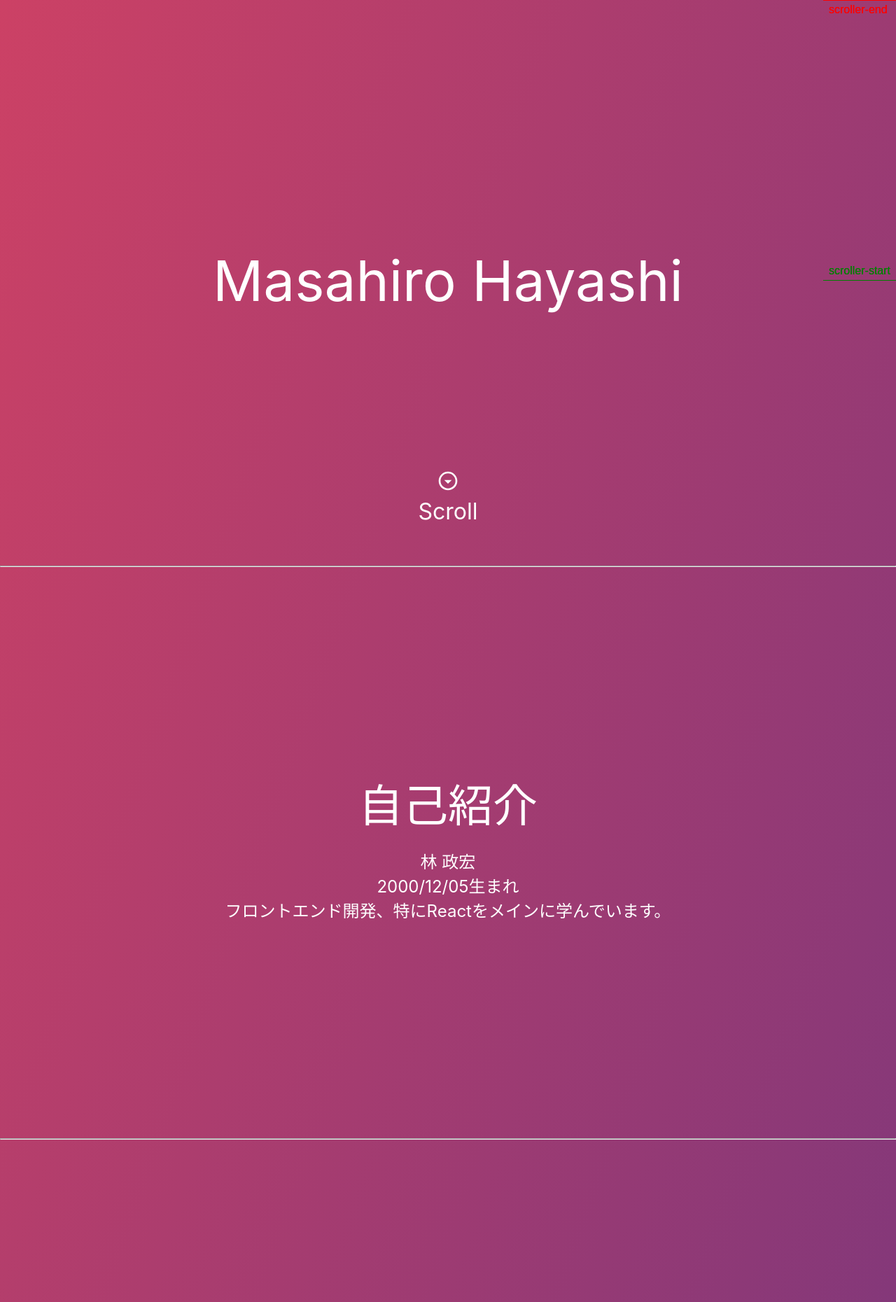
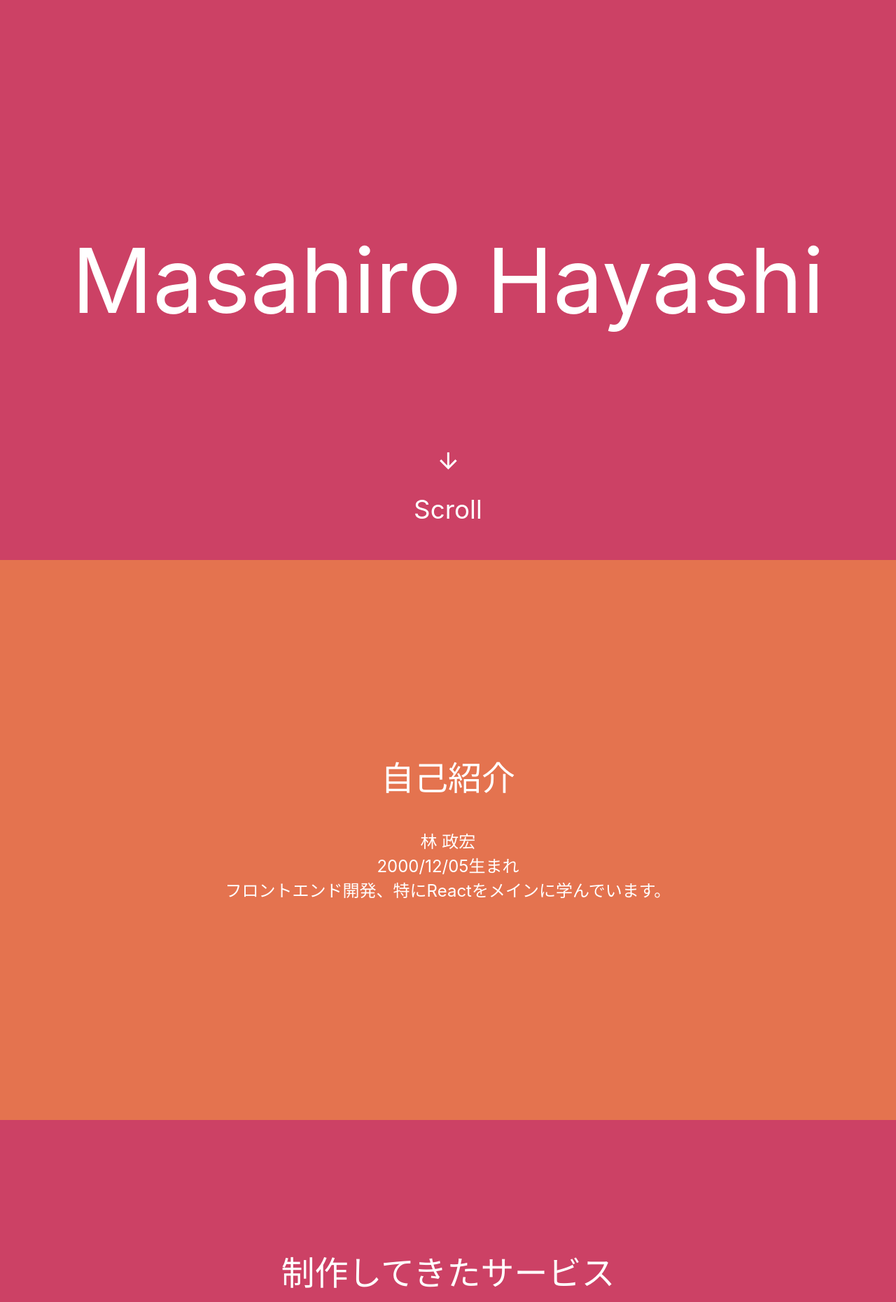
Before and after one commit to Masahiro-develop/myPage, a React (Create React App) app: page / in a window 1280 px wide. Shown: the top 1860 px of the page at 70% size. Built offline with nearby package versions, Linux system fonts and the light colour scheme.

Commit message:
全体のデザインの調整、アニメーションの追加、styled-componentのmuiへの移行

```diff
--- a/package.json
+++ b/package.json
@@ -13,7 +13,6 @@
     "react": "^18.0.0",
     "react-dom": "^18.0.0",
     "react-scripts": "^5.0.1",
-    "styled-components": "^5.3.5",
     "web-vitals": "^2.1.4"
   },
   "scripts": {
--- a/public/index.html
+++ b/public/index.html
@@ -4,7 +4,7 @@
     <meta charset="utf-8" />
     <link rel="icon" href="%PUBLIC_URL%/favicon.ico" />
     <meta name="viewport" content="width=device-width, initial-scale=1" />
-    <meta name="theme-color" content="#000000" />
+    <meta name="theme-color" content="#CC4165" />
     <meta
       name="description"
       content="Web site created using create-react-app"
@@ -22,7 +22,7 @@
       work correctly both with client-side routing and a non-root public URL.
       Learn how to configure a non-root public URL by running `npm run build`.
     -->
-    <title>React App</title>
+    <title>Masahiro Hayashi</title>
   </head>
   <body>
     <noscript>You need to enable JavaScript to run this app.</noscript>
--- a/src/App.js
+++ b/src/App.js
@@ -1,4 +1,7 @@
+import gsap from 'gsap';
+import { useEffect, useState } from 'react';
 import './App.css';
+import Footer from './components/Footer';
 import Portfolio from './components/Portfolio';
 import SelfIntroduction from './components/SelfIntroduction';
 import Top from './components/Top';
@@ -7,10 +10,9 @@ export default function App() {
     return (
         <div>
             <Top />
-          <hr/>
             <SelfIntroduction />
-          <hr/>
             <Portfolio />
+            <Footer />
         </div>
     );
 };
--- /dev/null
+++ b/src/components/Footer.js
@@ -0,0 +1,20 @@
+import { styled } from "@mui/material";
+
+
+const Outer = styled('div')`
+    height: 15vh;
+    font-size: 1em;
+    margin-bottom: 5%;
+    display: flex;
+    flex-direction: column;
+    justify-content: center;
+    align-items: center;
+`;
+
+export default function Footer() {
+    return (
+        <Outer>
+            Made by Masahiro Hayashi 2022
+        </Outer>
+    )
+}
--- a/src/components/Portfolio.js
+++ b/src/components/Portfolio.js
@@ -1,81 +1,117 @@
 import { useEffect } from 'react';
 import { gsap } from "gsap";
 import { ScrollTrigger } from 'gsap/all';
-import styled from 'styled-components';
-import productDBImage from '../image/productDB-ScreenShot.png'
+import productDBImage from '../image/productDB-ScreenShot.png';
+import otaCaleImage from '../image/otaCale-ScreenShot.png';
+import { Button, styled } from '@mui/material';
 
-const Outer = styled.div`
+const Outer = styled('div')`
     min-height: 100vh;
-    padding: 200px;
-    font-size: 5rem;
+    padding: 20px;
+    font-size: 2em;
     display: flex;
     flex-direction: column;
     justify-content: center;
     align-items: center;
+    background-color: #CC4165;
 `;
 
-const Test = styled.div`
-    height: 100px;
-    width: 100px;
-    background-color: black;
-    margin: 2px;
+const Title = styled('div')`
+    margin: 20vh 0;
+    font-size: 1.5em;
+    text-align: center;
 `;
 
-const Work = styled.div`
-    font-size: 3rem;
+const Work = styled('div')`
+    max-width: 700px;
+    font-size: 1em;
     min-width: 300px;
     text-align: center;
     margin: 30px auto;
 `;
 
-const Image = styled.img`
+const Image = styled('img')`
     margin: 20px;
 `;
 
-const Text = styled.div`
-    font-size: 1.5rem;
-    text-align: left;
+const SubTitle = styled('div')`
+    font-size: 0.8em;
+    font-weight: bold;
+    text-align: center;
+`;
+
+const Text = styled('div')`
+    font-size: 0.7em;
+    text-align: center;
+`;
+
+const CustomButton = styled(Button)`
+    margin: 20px;
 `;
 
 export default function Portfolio() {
 
+    const STsetting = {
+        start: "top center",
+        markers: true,
+        once: true,
+    };
+
     gsap.registerPlugin(ScrollTrigger);
 
     const animation = () => {
-        gsap.set('.box', {opacity: 0, y: 20})
-        gsap.to(".box", { // 動かす要素
-            scrollTrigger: {
-                trigger: ".box", // この要素まできたらアニメーション開始
-                start: "center center", // ビューポートの設定
-                markers: true, // 検証用のマーカーを表示
-                once: true,
-            },
+        gsap.set(['.title', '.content1', '.content2'], { opacity: 0, y: 20 });
+
+        gsap.to(".title", {
+            scrollTrigger: {...STsetting, trigger: '.portfolioOuter'},
             opacity: 1,
             y: 0,
         });
-    }
+        gsap.to('.content1', {
+            scrollTrigger: {...STsetting, trigger: '.content1'},
+            opacity: 1,
+            y: 0,
+        });
+        gsap.to('.content2', {
+            scrollTrigger: {...STsetting, trigger: '.content2'},
+            opacity: 1,
+            y: 0,
+        });
+    };
 
     useEffect(() => {
         animation();
     }, []);
 
-
-
     return (
-        <Outer>
-            制作してきたサービス
-            <Work>
-                productDB<br/>
-                <Image src={productDBImage} height='900' />
-                <Text>
-                    コンセプト: 誰でも使える簡単なUIの生産管理サービス<br/>
-                    制作期間: 約４ヶ月<br/>
-                    学んだ技術: Recharts、Firebase(database, hosting)
-                </Text>
+        <Outer className='portfolioOuter'>
+            <Title className='title'>制作してきたサービス</Title>
+            <Work className='content1'>
+                <div>
+                    productDB<br />
+                    <Image src={productDBImage} width='80%' />
+                </div>
+                <SubTitle>コンセプト</SubTitle>
+                <Text>誰でも使える簡単なUIの生産管理サービス</Text><br />
+                <SubTitle>制作期間</SubTitle>
+                <Text>約４ヶ月</Text><br />
+                <SubTitle>学んだ技術</SubTitle>
+                <Text>Recharts、Firebase(database, hosting)</Text>
+                <CustomButton variant='outlined' color='inherit' onClick={() => { window.open('https://productdb-ced2c.web.app/') }}>サイトへアクセス</CustomButton>
             </Work>
-            <Test className='box'>1</Test>
-            <Test className='box'>2</Test>
-            <Test className='box'>3</Test>
+            <Work className='content2'>
+                <div>
+                    OtaCale<br />
+                    <Image src={otaCaleImage} width='80%' />
+                </div>
+                <SubTitle>コンセプト</SubTitle>
+                <Text>オタク向けリアルイベント専用スケジュール管理webアプリ</Text><br />
+                <SubTitle>制作期間</SubTitle>
+                <Text>約３ヶ月</Text><br />
+                <SubTitle>学んだ技術</SubTitle>
+                <Text>FullCalendar, firebase(Authcation, Cloud Functions)</Text>
+                <CustomButton variant='outlined' color='inherit' onClick={()=>{window.open('https://ota-cale.web.app/about')}}>サイトへアクセス</CustomButton>
+            </Work>
         </Outer>
-    )
+    );
 }
--- a/src/components/Scroll.js
+++ b/src/components/Scroll.js
@@ -1,12 +1,9 @@
 import ArrowDropDownCircleOutlinedIcon from '@mui/icons-material/ArrowDropDownCircleOutlined';
-import styled from 'styled-components';
+import { styled } from '@mui/material';
 
-const Outer = styled.div`
-font-size: 2rem;
-text-align: center;
-position: absolute;
-bottom: 50px;
-margin: auto;
+const Outer = styled('div')`
+    font-size: 2rem;
+    text-align: center;
 `;
 
 export default function Scroll() {
--- a/src/components/SelfIntroduction.js
+++ b/src/components/SelfIntroduction.js
@@ -1,29 +1,56 @@
-import styled from 'styled-components';
+import { styled } from '@mui/material';
+import gsap from 'gsap';
+import { ScrollTrigger } from 'gsap/all';
+import { useEffect } from 'react';
 
-const Outer = styled.div`
+const Outer = styled('div')`
     height: 100vh;
-    font-size: 4rem;
+    font-size: 3em;
     display: flex;
     flex-direction: column;
     justify-content: center;
     align-items: center;
-`;
-
-const Text = styled.div`
-    margin: 20px;
-    font-size: 1.5rem;
+    background-color: #E4734F;
     text-align: center;
 `;
 
+const Text = styled('div')`
+    margin: 40px 0;
+    font-size: 1.5rem;
+`;
+
 export default function SelfIntroduction() {
+
+    gsap.registerPlugin(ScrollTrigger);
+
+    const animation = () => {
+        gsap.set('.selfIntroduction', { opacity: 0, y: 20 })
+        gsap.to(".selfIntroduction", { // 動かす要素
+            scrollTrigger: {
+                trigger: ".selfIntroductionOuter",
+                start: "20% center",
+                markers: true,
+                once: true,
+            },
+            opacity: 1,
+            y: 0,
+        });
+    };
+
+    useEffect(() => {
+        animation();
+    }, []);
+
     return (
-        <Outer>
-            自己紹介
-            <Text>
-                林 政宏<br/>
-                2000/12/05生まれ<br />
-                フロントエンド開発、特にReactをメインに学んでいます。<br/>
-            </Text>
+        <Outer className='selfIntroductionOuter'>
+            <div className='selfIntroduction'>
+                自己紹介
+                <Text>
+                    林 政宏<br />
+                    2000/12/05生まれ<br />
+                    フロントエンド開発、特にReactをメインに学んでいます。<br />
+                </Text>
+            </div>
         </Outer>
     )
 }
--- a/src/components/Top.js
+++ b/src/components/Top.js
@@ -1,33 +1,66 @@
-import styled from 'styled-components';
-import Scroll from './Scroll';
+import gsap from 'gsap';
+import { useEffect } from 'react';
+import ArrowDownwardIcon from '@mui/icons-material/ArrowDownward';
+import { styled } from '@mui/material';
 
-const Outer = styled.div`
-    height: 100vh;
+const vh = window.innerHeight
+
+const Outer = styled('div')`
+    height: ${vh}px;
     display: flex;
+    flex-direction: column;
     justify-content: center;
-    align-items: center;
+    background-color: #CC4165;
 `;
 
-const Name = styled.div`
-    font-size: 5em;
+const Name = styled('div')`
+    text-align: center;
+    font-size: 10vw;
 `;
 
-// const Scroll = styled.div`
-//     font-size: 2rem;
-//     text-align: center;
-//     position: absolute;
-//     bottom: 50px;
-//     margin: auto;
-// `;
+const Scroll = styled('div')`
+    text-align: center;
+    position: absolute;
+    margin: 0 auto;
+    bottom: 50px;
+    left: 0;
+    right: 0;
+    font-size: 2.3em;
+`;
 
 
-export default function Top() {
+export default function Top(props) {
+
+    const tl = gsap.timeline({
+        delay: 3.5,
+        repeat: -1,
+        repeatDelay: 1,
+    });
+
+    const animation = () => {
+        gsap.set('.name', { opacity: 0, y: -200 });
+        gsap.set('.scroll', { opacity: 0 });
+        gsap.to('.name', { opacity: 1, duration: 2.5, ease: "elastic.out(1.5, 0.75)", y: 0 });
+        gsap.to('.scroll', { opacity: 1, delay: 2.5 });
+        tl.to('.scrollArrow', { delay:0.5, duration: 2, ease: "power3.out(1.7)", y: -25 })
+            .to('.scrollArrow', { delay:0.5, duration: 1, ease: "bounce.out(1.7)", y: 0})
+    };
+
+    useEffect(() => {
+        animation()
+    }, [])
+
     return (
         <Outer>
-            <Name>
+            <Name className='name'>
                 Masahiro Hayashi
             </Name>
-            <Scroll/>
+            <Scroll>
+                <div className='scroll'>
+                    <ArrowDownwardIcon fontSize='5' className='scrollArrow' /><br />
+                    Scroll
+                </div>
+            </Scroll>
         </Outer>
     )
 }
--- a/src/index.css
+++ b/src/index.css
@@ -7,7 +7,8 @@ body {
     -moz-osx-font-smoothing: grayscale;
     color: white;
     /* background-color: #CC4165; */
-    background: linear-gradient(to bottom right, #CC4165, #6D3580);
+    /* background: linear-gradient(to bottom, #CC4165, #6D3580); */
+    background-color: #CC4165;
 }
 /*
 code {
--- a/src/index.js
+++ b/src/index.js
@@ -2,10 +2,12 @@ import React from 'react';
 import ReactDOM from 'react-dom/client';
 import './index.css';
 import App from './App';
+import { StyledEngineProvider } from '@mui/material';
 
 const root = ReactDOM.createRoot(document.getElementById('root'));
 root.render(
-  <React.StrictMode>
+    <React.StrictMode>
+        <StyledEngineProvider injectFirst/>
     <App />
   </React.StrictMode>
 );
```
Also changed, not shown: src/components/CustomButton.js (added, +11 -0 lines), src/image/otaCale-ScreenShot.png (added), 1 other file (tests, documents, lock files or other folders). Lines whose indentation alone changed are shown as unchanged.
